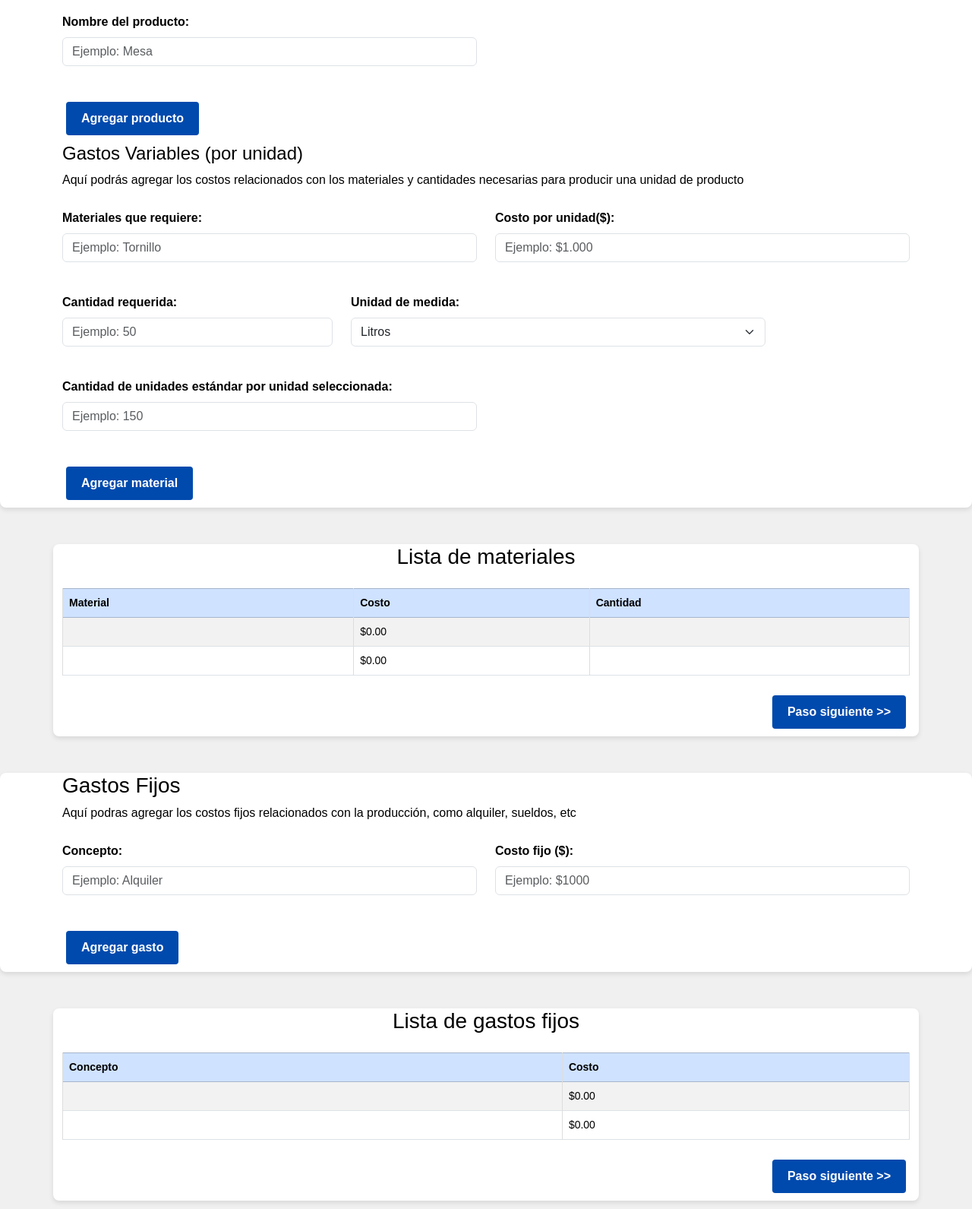
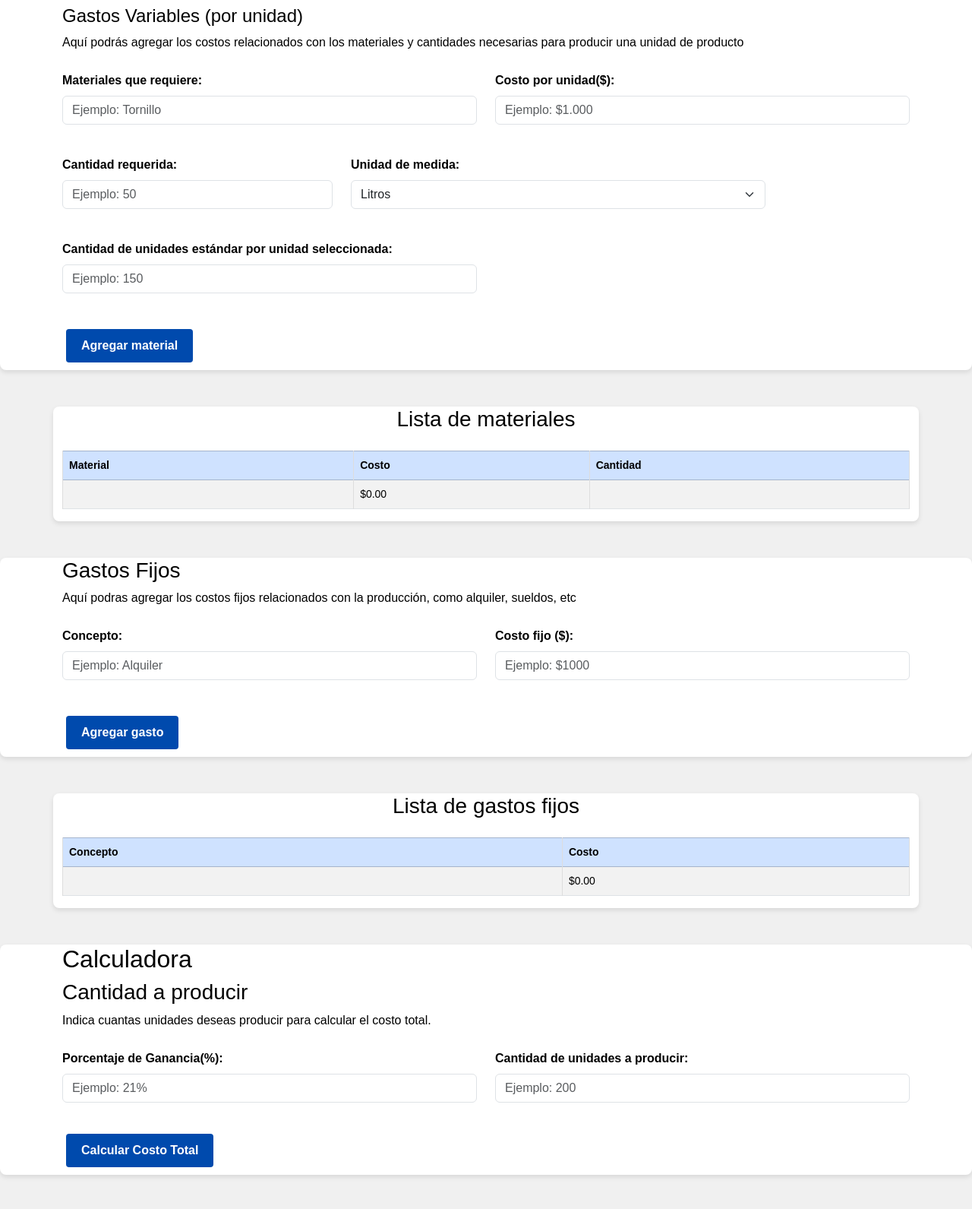
Before and after one commit to candegodoy0/Proyecto-CostoPro, a plain HTML site: page index.html in a window 1280 px wide. Shown: the part 424-2015 px from the top of the page at 76% size. Drawn offline with nearby package versions, Linux system fonts and the light colour scheme.

Commit message:
Actualizo estructura html

```diff
--- a/index.html
+++ b/index.html
@@ -76,35 +76,6 @@
 </div>
 
         <form>
-          <div class ="row">
-            <div class ="col-12 col-md-6 mb-3">
-          <label for = "nombre-producto" class="form-label">Nombre del producto:</label>
-          <input type="text" class="form-control" id="nombre-producto" name="nombre-producto" placeholder="Ejemplo: Mesa" required>
-          </div>
-        </div>
-
-        <button type="submit" class="btn btn-outline-info mt-3" data-bs-toggle="modal" data-bs-target="#agregarProducto">
-          Agregar producto
-        </button>
-
-    <div class="modal fade" id="agregarProducto" tabindex="-1" aria-labelledby="agregarProductoLabel" aria-hidden="true">
-      <div class="modal-dialog modal-dialog-centered">
-        <div class="modal-content">
-          <div class="modal-header">
-            <h5 class="modal-title" id="agregarProductoLabel">Producto agregado correctamente.</h5>
-            <button type="button" class="btn-close" data-bs-dismiss="modal" aria-label="Cerrar"></button>
-          </div>
-          <div class="modal-body">
-            <p>Continua agregando los gastos variables y fijos </p>
-          </div>
-          <div class="modal-footer">
-            <button type="button" class="btn btn-secondary" data-bs-dismiss="modal">Cerrar</button>
-          </div>
-        </div>
-      </div>
-    </div>
-
-
 
           <h4>Gastos Variables (por unidad)</h4>
           <p>Aquí podrás agregar los costos relacionados con los materiales y cantidades necesarias para producir una unidad de producto</p>
@@ -169,7 +140,7 @@
 
 <div class="table-container">
   <div class="table-responsive">
-    <table id ="tabla-materiales" class="table table-bordered table-striped">
+    <table id="tabla-materiales" class="table table-bordered table-striped">
       <thead class="table-primary">
         <tr>
           <th>Material</th>
@@ -179,24 +150,15 @@
       </thead>
       <tbody>
         <tr>
-        <td> </td>
-        <td id = "material-1">$0.00</td>
           <td></td>
-      </tr>
-        <tr>
-          <td> </td>
-        <td id = "material-2">$0.00</td>
-        <td> </td>
+          <td id="material-1">$0.00</td>
+          <td></td>
         </tr>
       </tbody>
     </table>
   </div>
 </div>
 
-
-  <div class="text-end">
-    <button class="btn btn-primary">Paso siguiente >></button>
-  </div>
 </section>
 
     <section id="gastos-fijos">
@@ -261,17 +223,11 @@
         <td> </td>
         <td id = "gasto-1">$0.00</td>
       </tr>
-        <tr>
-          <td> </td>
-        <td id = "gasto-2">$0.00</td>
-      </tr>
+
     </tbody>
     </table>
   </div>
 
-  <div class="text-end">
-    <button class="btn btn-primary">Paso siguiente >></button>
-  </div>
     </section>
 
     <!--Seccion Calculadora-->
@@ -299,7 +255,28 @@
 </div>
 
       <!-- Botón para calcular el costo total -->
-        <button type="submit" class="btn btn-success">Calcular Costo Total</button>
+     <button type="button" class="btn btn-success" data-bs-toggle="modal" data-bs-target="#calcular-costos-finales">
+  Calcular Costo Total
+</button>
+
+
+
+<div class="modal fade" id="calcular-costos-finales" tabindex="-1" aria-labelledby="calcular-costos-finales" aria-hidden="true">
+<div class="modal-dialog modal-dialog-centered">
+<div class="modal-content">
+  <div class="modal-header">
+    <button type="button" class="btn-close" data-bs-dismiss="modal" aria-label="Cerrar"></button>
+  </div>
+  <div class="modal-body">
+    <p>Los cálculos se realizaron correctamente.</p>
+  </div>
+  <div class="modal-footer">
+    <button type="button" class="btn btn-secondary" data-bs-dismiss="modal">Cerrar</button>
+  </div>
+</div>
+</div>
+</div>
+
     </form>
   </div>
 </section>
```
Also changed, not shown: 1 other file. Lines whose indentation alone changed are shown as unchanged.
